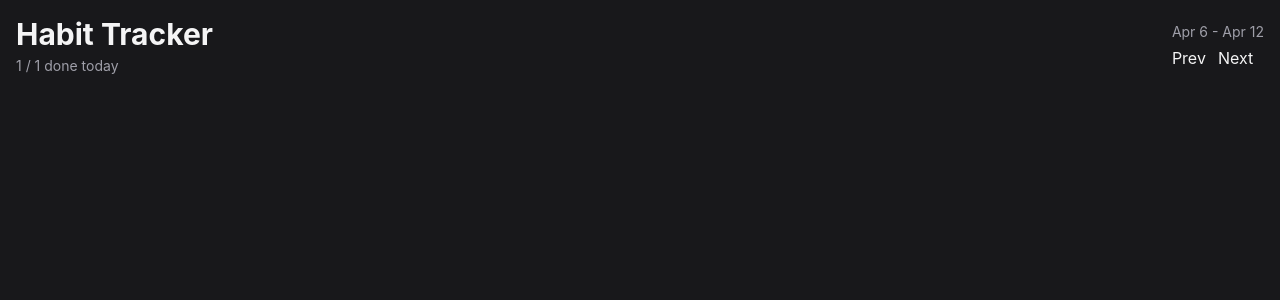
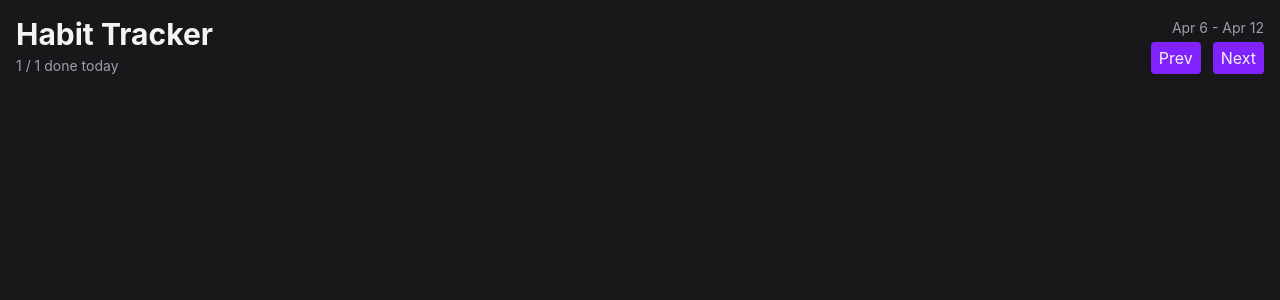
Before and after one commit to mika1407/react-projekti, a React (Vite) app: page / in a window 1280 px wide. Shown: the top 300 px of the page. Built offline with nearby package versions, Linux system fonts and the light colour scheme.

Commit message:
css added

```diff
--- a/src/App.tsx
+++ b/src/App.tsx
@@ -15,7 +15,7 @@ function Header() {
       <span className="text-zinc-400 text-sm"> 1 / 1 done today</span>
     </div>
 
-    <div className="flex flex-col gap-1">
+    <div className="flex flex-col gap-1 items-end">
       <span className="text-zinc-400 text-sm">Apr 6 - Apr 12</span>
       <div className="flex items-center gap-3">
         <Button>Prev</Button>
--- a/src/components/Button.tsx
+++ b/src/components/Button.tsx
@@ -5,5 +5,8 @@ type ButtonProps = {
 }
 
 export function Button({ children }: ButtonProps) {
-    return <button>{children}</button>
+    return <button
+        className="bg-violet-600 hover:bg-violet-500 transition-colors
+        rounded px-2 py-1 disabled:opacity-30 disabled:cursor-not-allowed cursor-pointer">
+        {children}</button>
 }
```
